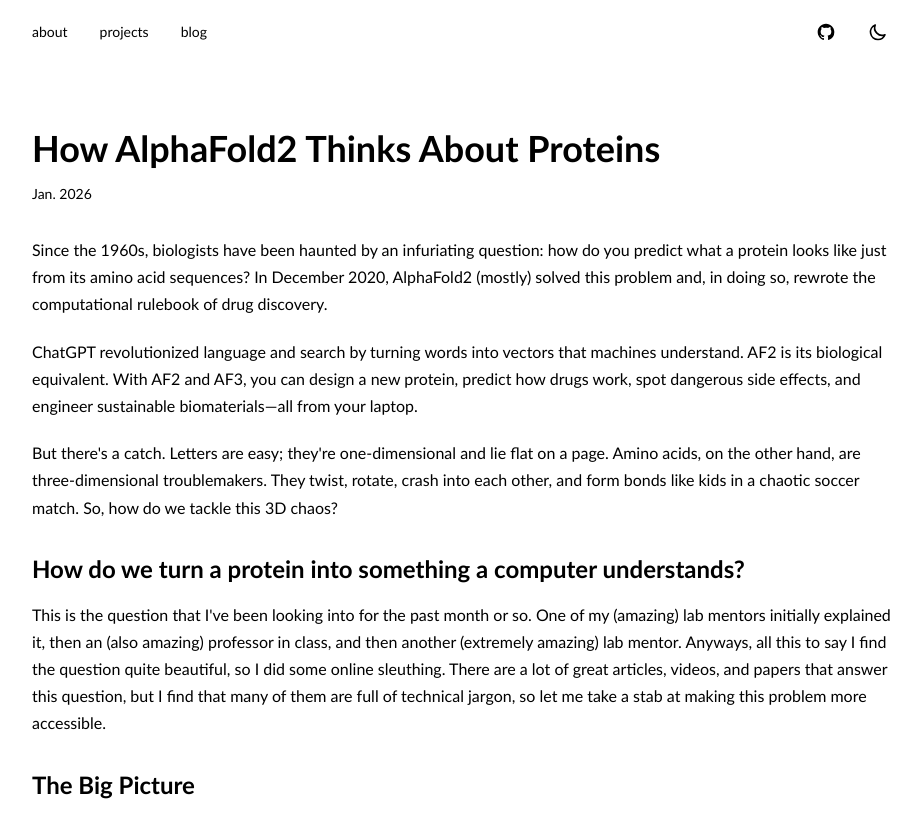
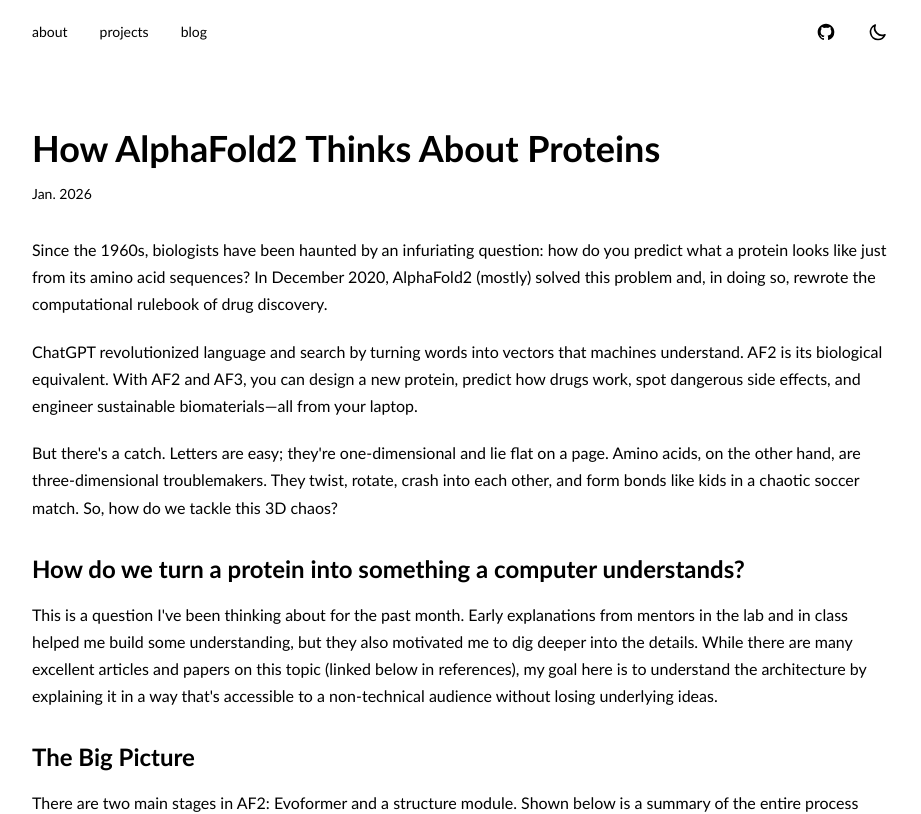
Before and after one commit to yuen-liu/portfolio, a Next.js app: page /blog/first-post in a window 1280 px wide. Shown: the top 814 px of the page, without its empty margins (176-1097 px from the left). Built offline with nearby package versions, Linux system fonts and the light colour scheme.

Commit message:
fixed personal info part

```diff
--- a/src/app/blog/first-post/page.tsx
+++ b/src/app/blog/first-post/page.tsx
@@ -32,7 +32,8 @@
         <h2 className="text-2xl font-semibold mt-8 mb-4 text-black dark:text-white">How do we turn a protein into something a computer understands?</h2>
 
         <p>
-          This is the question that I&apos;ve been looking into for the past month or so. One of my (amazing) lab mentors initially explained it, then an (also amazing) professor in class, and then another (extremely amazing) lab mentor. Anyways, all this to say I find the question quite beautiful, so I did some online sleuthing. There are a lot of great articles, videos, and papers that answer this question, but I find that many of them are full of technical jargon, so let me take a stab at making this problem more accessible.
+        This is a question I&apos;ve been thinking about for the past month. Early explanations from mentors in the lab and in class helped me build some understanding, but they also motivated me to dig deeper into the details.
+        While there are many excellent articles and papers on this topic (linked below in references), my goal here is to understand the architecture by explaining it in a way that&apos;s accessible to a non-technical audience without losing underlying ideas.
         </p>
 
         <h2 className="text-2xl font-semibold mt-8 mb-4 text-black dark:text-white">The Big Picture</h2>
```
